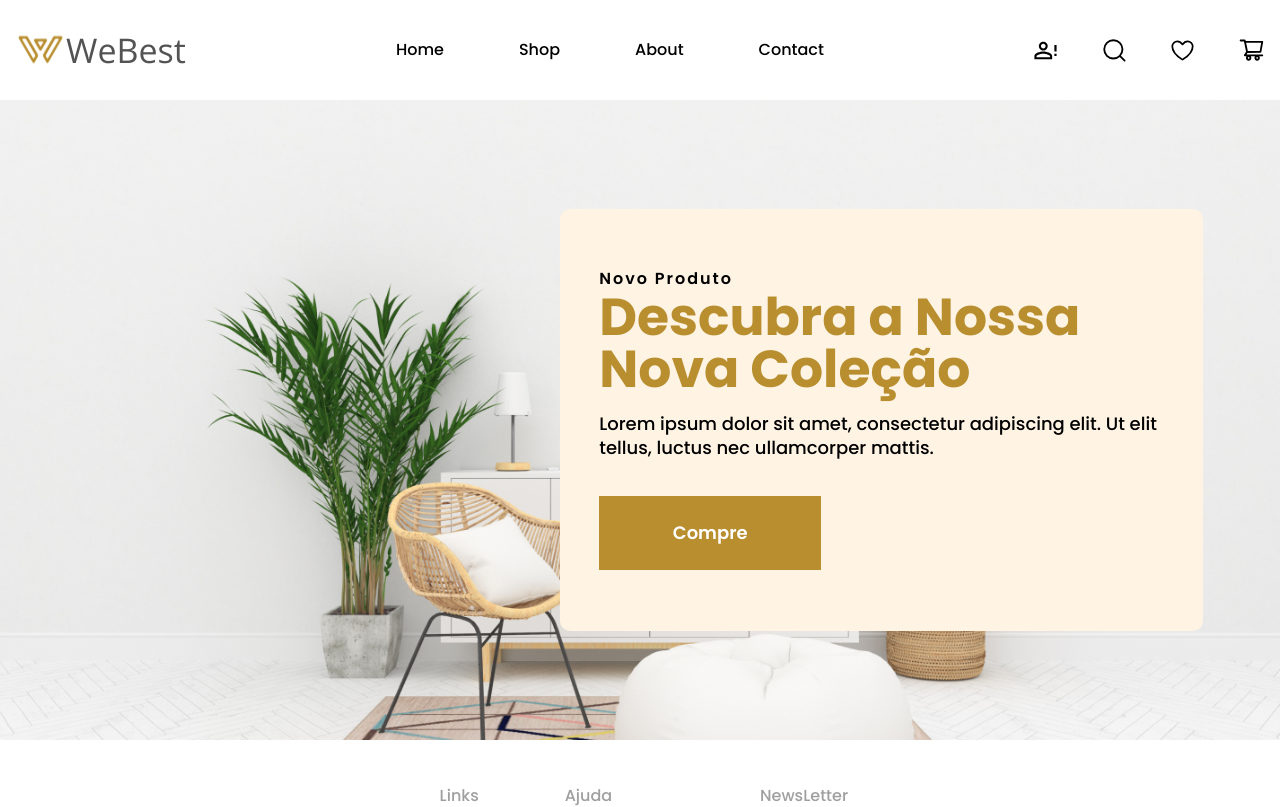
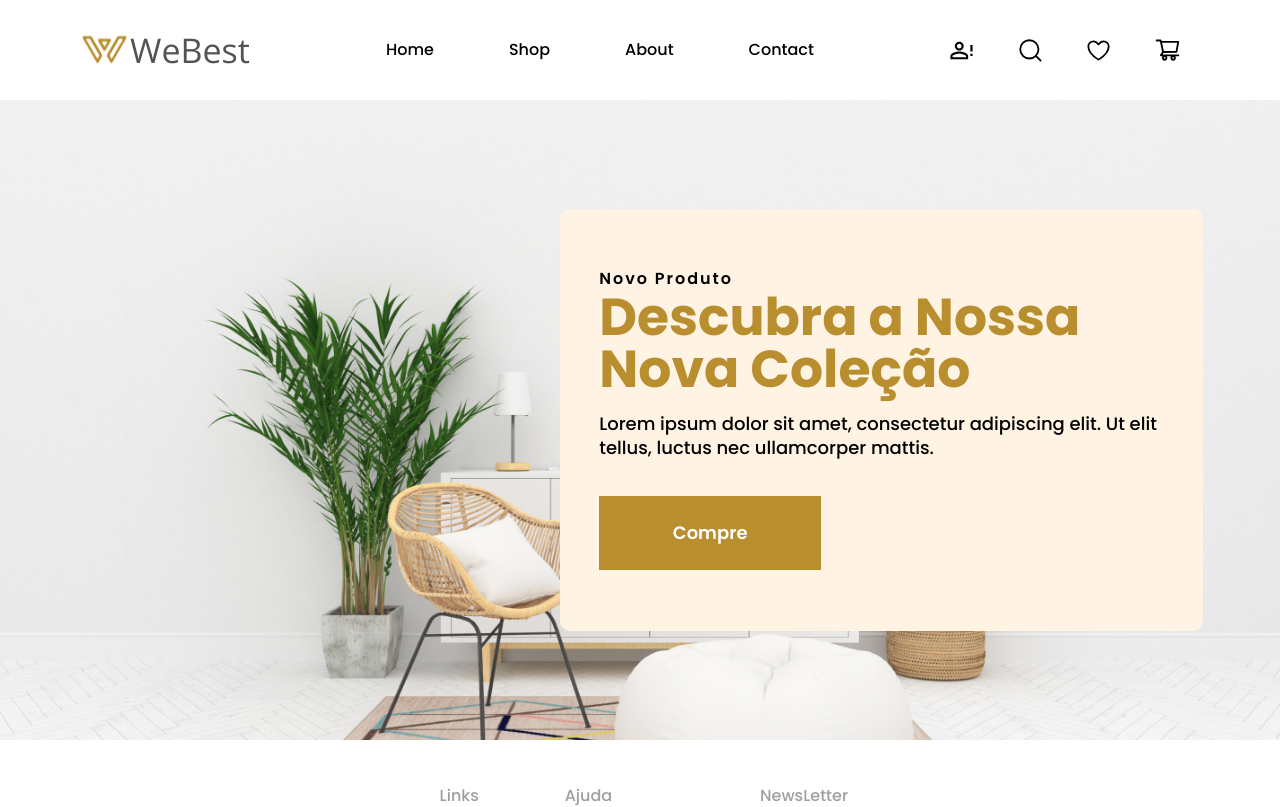
Before and after one commit to gabrielestefono/curso_swiper, a Next.js app: page / in a window 1280 px wide. Shown: the top 807 px of the page. Built offline with nearby package versions, Linux system fonts and the light colour scheme.

Commit message:
Corrigindo erro espaçamentos header

```diff
--- a/components/layout/Header.module.scss
+++ b/components/layout/Header.module.scss
@@ -42,6 +42,10 @@
 		align-items: center;
 		text-decoration: none;
 		color: $corLogo;
+
+		@include extra-large(){
+			margin-left: 4rem;
+		}
 
 		div{
 			width: 3.125rem;
@@ -97,13 +101,13 @@
 
 	.icones{
 		display: flex;
-		margin-right: 6.25rem;
 		margin-right: 1rem;
 		align-items: center;
 		gap: 1.5rem;
 
 		@include extra-large(){
 			gap: 2.8125rem;
+			margin-right: 6.25rem;
 		}
 
 		li{
```
